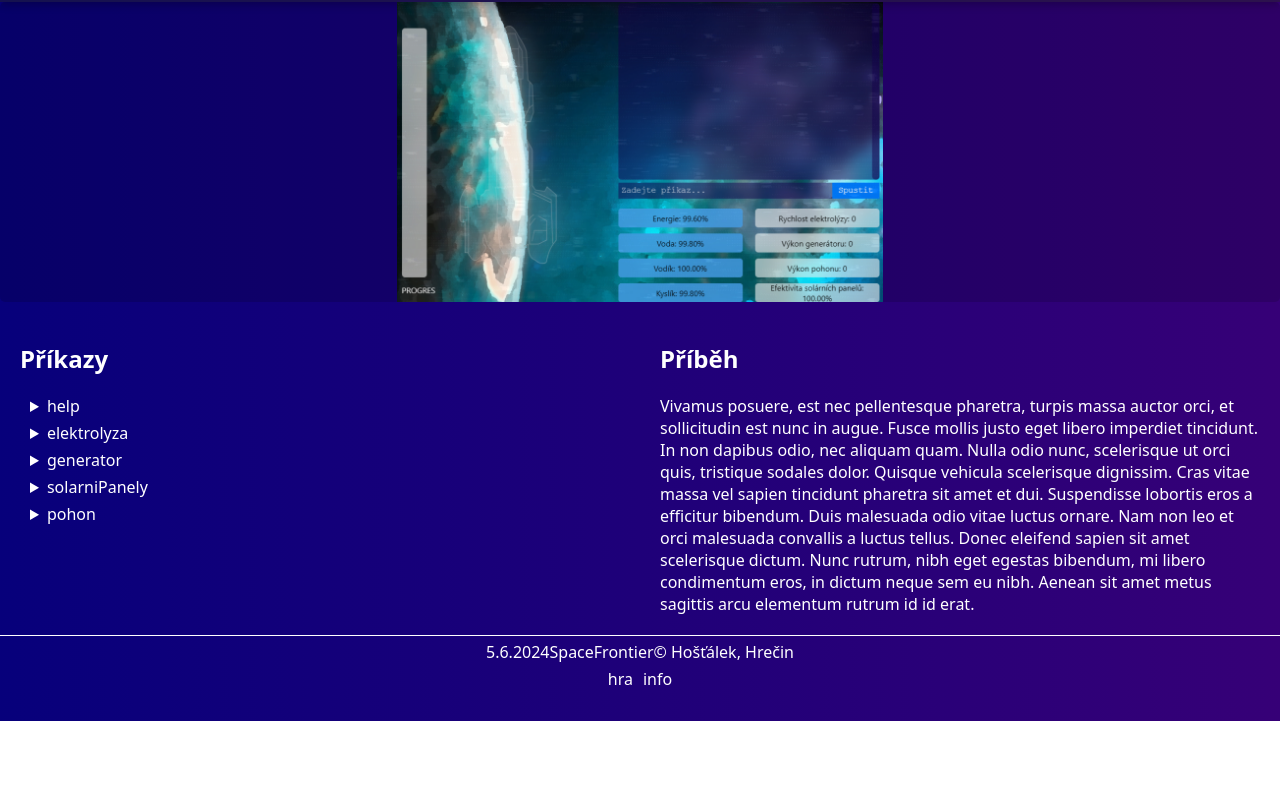
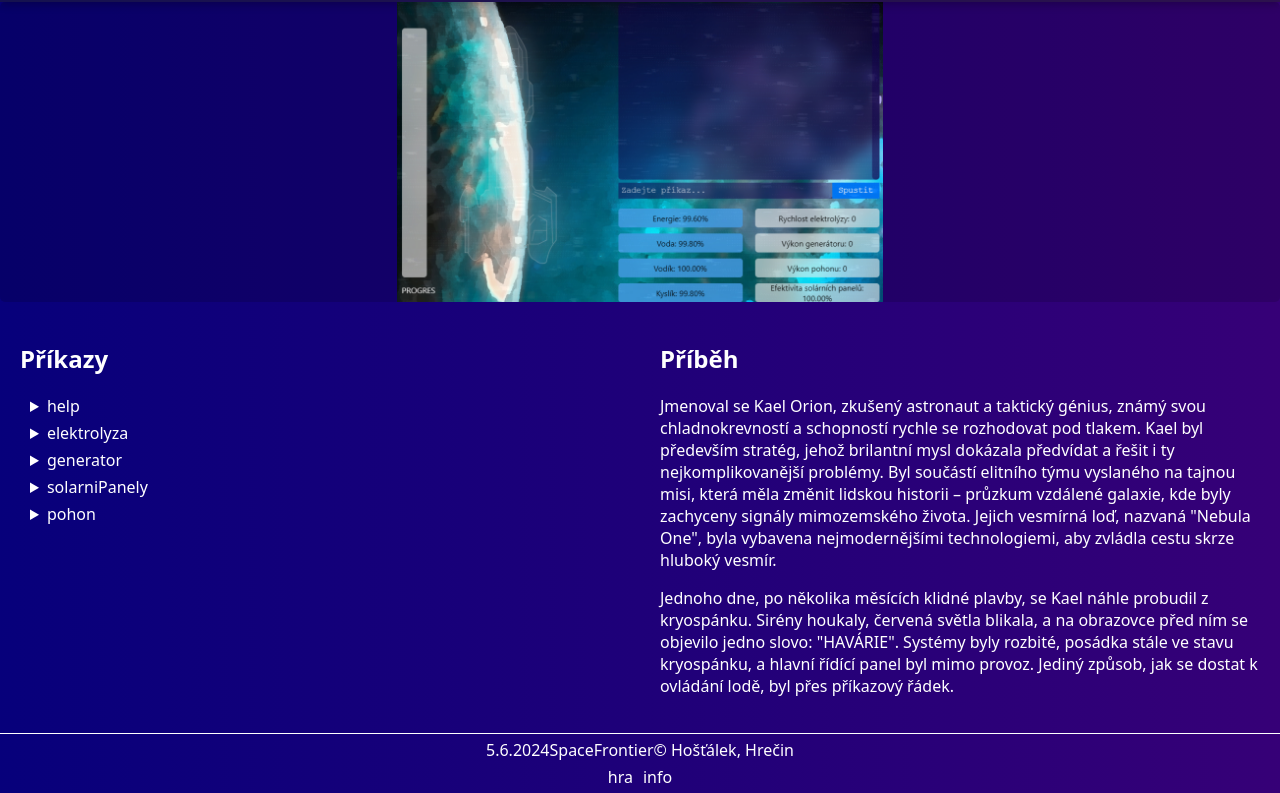
Before and after one commit to DanoHrCZ/spaceFrontier, a plain HTML site: page frontend/pages/info.html in a window 1280 px wide. Shown: the part 79-872 px from the top of the page. Before the commit the page ends 800 px from the top, so only its background shows below. Drawn offline with Linux system fonts and the light colour scheme; files whose address does not match are found by name.

Commit message:
přidání příběhu

```diff
--- a/frontend/pages/info.html
+++ b/frontend/pages/info.html
@@ -28,7 +28,7 @@
     <div id="slider">
         <img id="sliderImg" name="slide">
     </div>
-        <script src="../scripts/info.js"></script>
+    <script src="../scripts/info.js"></script>
     <div id="texty">
         <section id="sekce1">
             <h2>Příkazy</h2>
@@ -55,7 +55,25 @@
         </section>
         <section id="sekce2">
             <h2>Příběh</h2>
-            Vivamus posuere, est nec pellentesque pharetra, turpis massa auctor orci, et sollicitudin est nunc in augue. Fusce mollis justo eget libero imperdiet tincidunt. In non dapibus odio, nec aliquam quam. Nulla odio nunc, scelerisque ut orci quis, tristique sodales dolor. Quisque vehicula scelerisque dignissim. Cras vitae massa vel sapien tincidunt pharetra sit amet et dui. Suspendisse lobortis eros a efficitur bibendum. Duis malesuada odio vitae luctus ornare. Nam non leo et orci malesuada convallis a luctus tellus. Donec eleifend sapien sit amet scelerisque dictum. Nunc rutrum, nibh eget egestas bibendum, mi libero condimentum eros, in dictum neque sem eu nibh. Aenean sit amet metus sagittis arcu elementum rutrum id id erat.
+            <p>
+                Jmenoval se Kael Orion, zkušený astronaut a taktický génius, známý svou chladnokrevností a schopností
+                rychle
+                se rozhodovat pod tlakem. Kael byl především stratég, jehož brilantní mysl dokázala předvídat a řešit i
+                ty
+                nejkomplikovanější problémy. Byl součástí elitního týmu vyslaného na tajnou misi, která měla změnit
+                lidskou
+                historii – průzkum vzdálené galaxie, kde byly zachyceny signály mimozemského života. Jejich vesmírná
+                loď,
+                nazvaná "Nebula One", byla vybavena nejmodernějšími technologiemi, aby zvládla cestu skrze hluboký
+                vesmír.
+            </p>
+            <p>
+                Jednoho dne, po několika měsících klidné plavby, se Kael náhle probudil z kryospánku. Sirény houkaly,
+                červená světla blikala, a na obrazovce před ním se objevilo jedno slovo: "HAVÁRIE". Systémy byly
+                rozbité,
+                posádka stále ve stavu kryospánku, a hlavní řídící panel byl mimo provoz. Jediný způsob, jak se dostat k
+                ovládání lodě, byl přes příkazový řádek.
+            </p>
         </section>
     </div>
     <footer>
```
